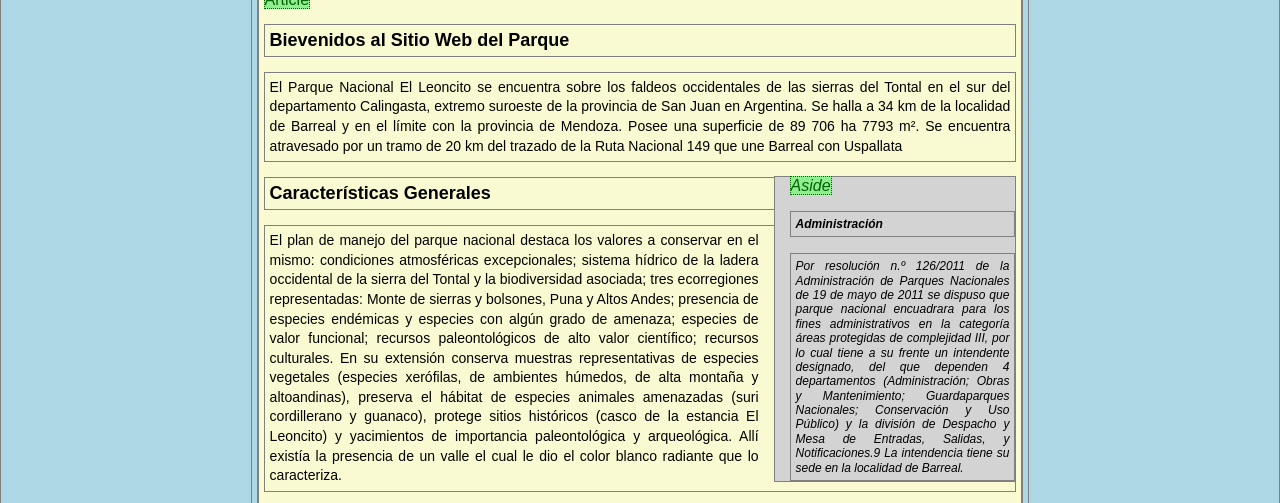
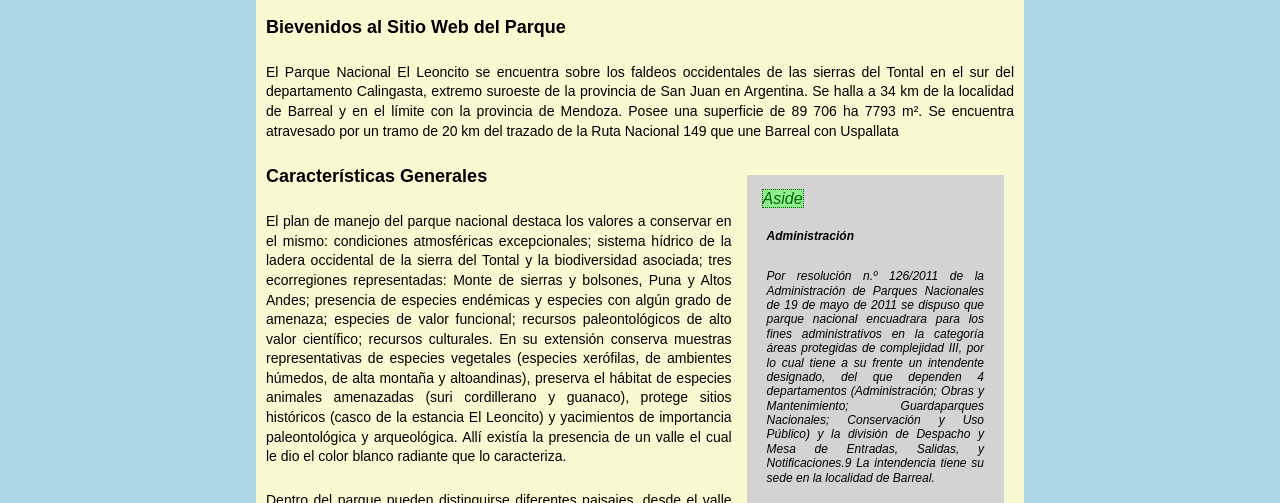
Before and after one commit to manocho/manocho.github.io, a plain HTML site: page index.html in a window 1280 px wide. Shown: the part 249-752 px from the top of the page. Drawn offline with Linux system fonts and the light colour scheme.

Commit message:
version 1.1

```diff
--- a/style.css
+++ b/style.css
@@ -1,9 +1,12 @@
 
+/*
 * {
   border-style: solid;
   border-width: 1px;
   border-color: grey;
 }
+*/
+
 html {
   height: 100%;
   font-family: Arial, Helvetica, sans-serif;
@@ -30,12 +33,14 @@ header {
 article {
   padding: 5px;
   background-color:lightgoldenrodyellow;
+  padding-bottom: 25px;
+  margin-bottom: 10px;
 }
 
 aside {
   width: 30%;
-  padding-left: 15px;
-  margin-left: 15px;
+  padding: 15px;
+  margin: 15px;
   float: right;
   font-style: italic;
   background-color: lightgray;
```
